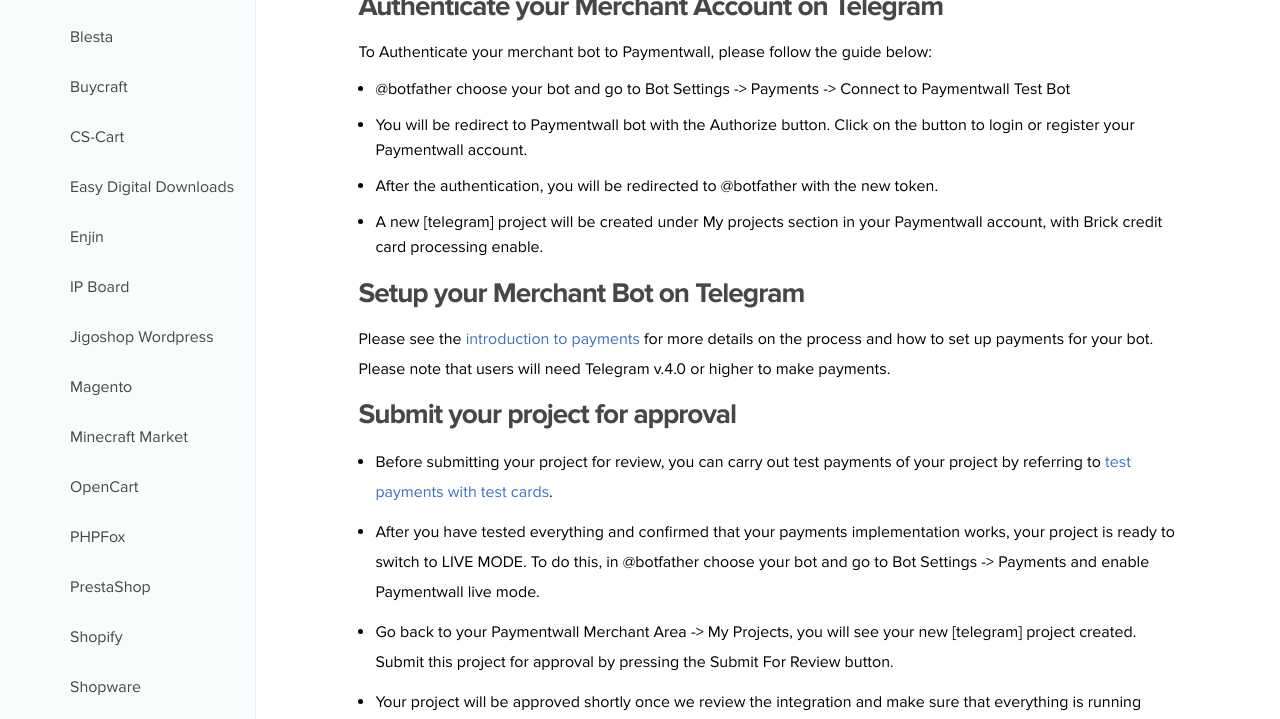
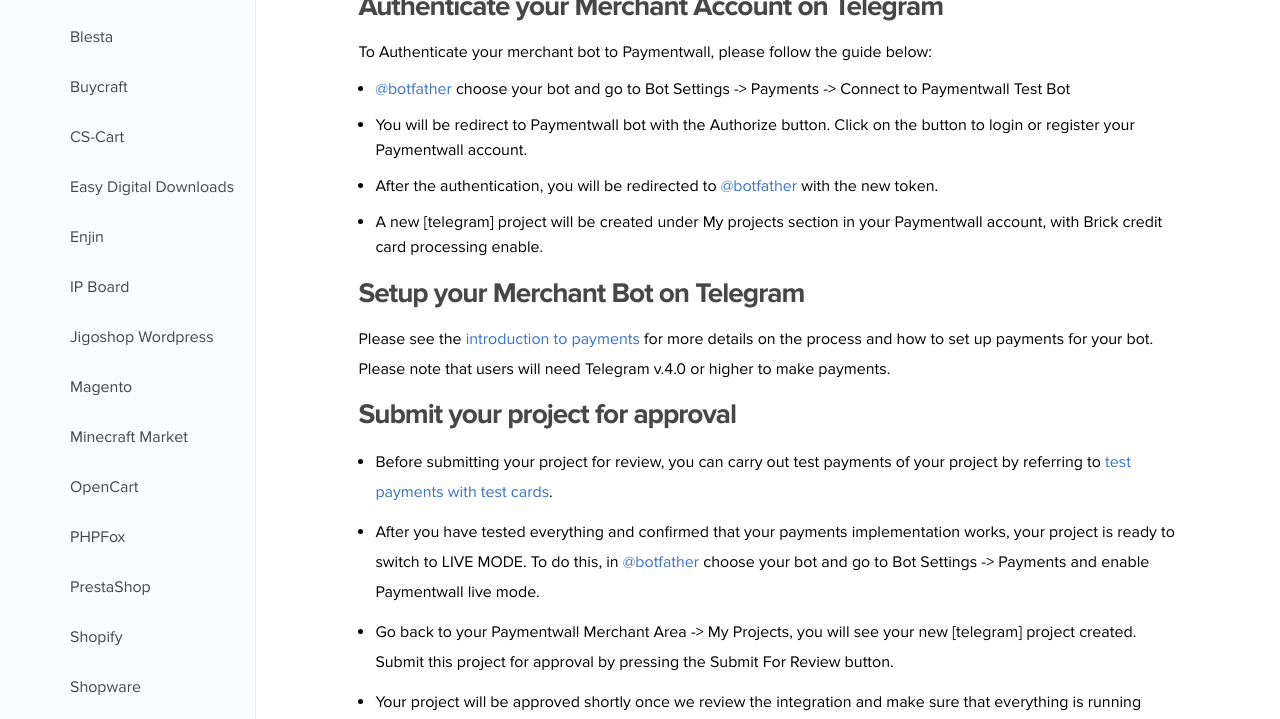
Before and after one commit to rmalgazeiro/paymentwall.github.io, a Jekyll site: the page built from modules/Telegram.md, in a window 1280 px wide and 900 px high, scrolled down 550 px, cut to the strip 181-900 px from the top of the window. Built offline with Jekyll 4.4.1, drawn with Linux system fonts in a browser that asks for light colours; some web fonts are replaced; part of the change alters nothing that is shown.

```diff
--- a/modules/Telegram.md
+++ b/modules/Telegram.md
@@ -27,9 +27,9 @@ The tutorial guides you step by step to successfully connect the Merchant Bot wi
 
 To Authenticate your merchant bot to Paymentwall, please follow the guide below:
 
-* @botfather choose your bot and go to Bot Settings -> Payments -> Connect to Paymentwall Test Bot
+* [@botfather](https://t.me/botfather) choose your bot and go to Bot Settings -> Payments -> Connect to Paymentwall Test Bot
 * You will be redirect to Paymentwall bot with the Authorize button. Click on the button to login or register your Paymentwall account.
-* After the authentication, you will be redirected to @botfather with the new token.
+* After the authentication, you will be redirected to [@botfather](https://t.me/botfather) with the new token.
 * A new [telegram] project will be created under My projects section in your Paymentwall account, with Brick credit card processing enable.
 
 ## Setup your Merchant Bot on Telegram
@@ -41,7 +41,7 @@ Please see the [introduction to payments](https://core.telegram.org/bots/payment
 
 * Before submitting your project for review, you can carry out test payments of your project by referring to [test payments with test cards](/paymentwall.github.io/brick/sandbox).
 
-* After you have tested everything and confirmed that your payments implementation works, your project is ready to switch to LIVE MODE. To do this, in @botfather choose your bot and go to Bot Settings -> Payments and enable Paymentwall live mode.
+* After you have tested everything and confirmed that your payments implementation works, your project is ready to switch to LIVE MODE. To do this, in [@botfather](https://t.me/botfather) choose your bot and go to Bot Settings -> Payments and enable Paymentwall live mode.
 
 * Go back to your Paymentwall Merchant Area -> My Projects, you will see your new [telegram] project created. Submit this project for approval by pressing the Submit For Review button.
 
```
